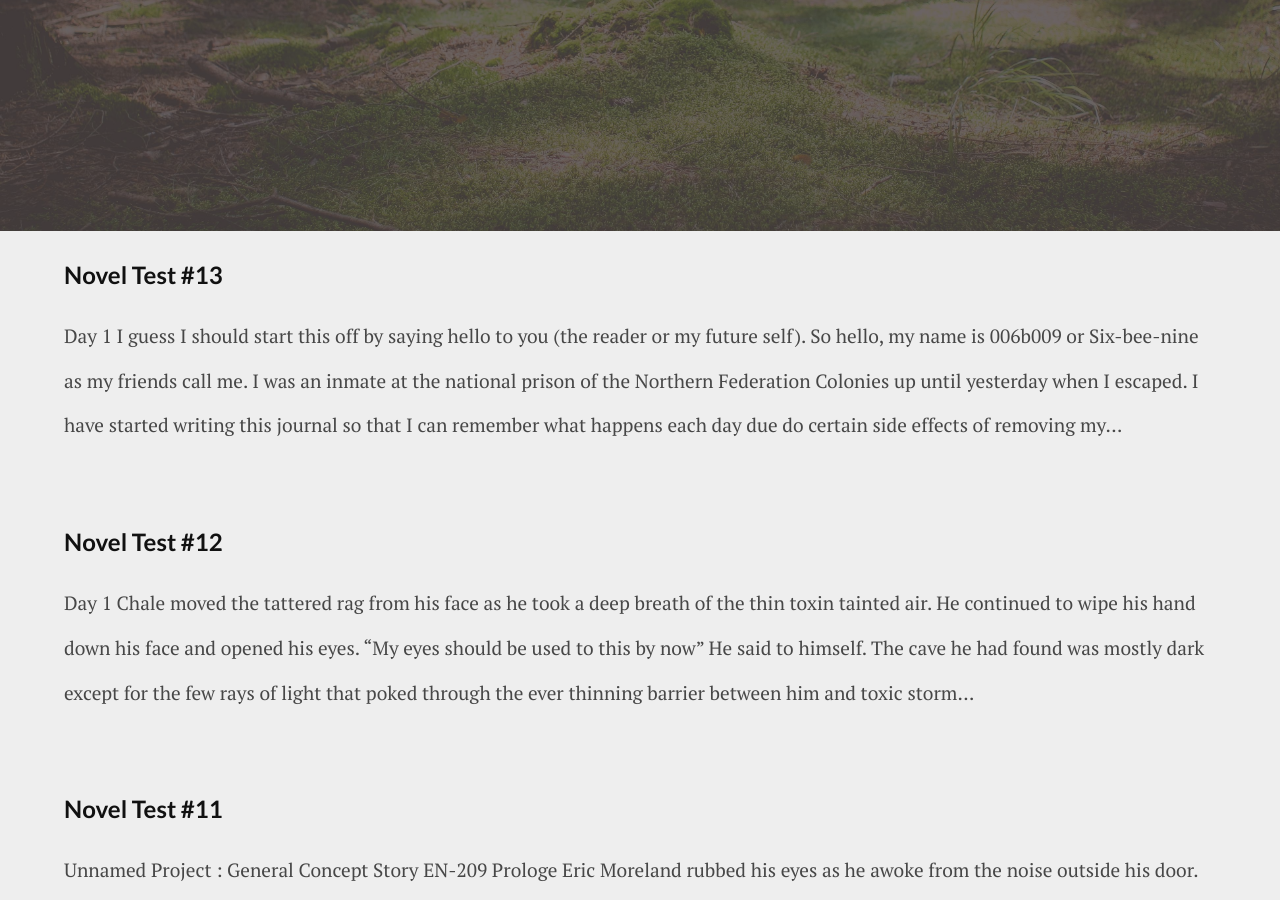
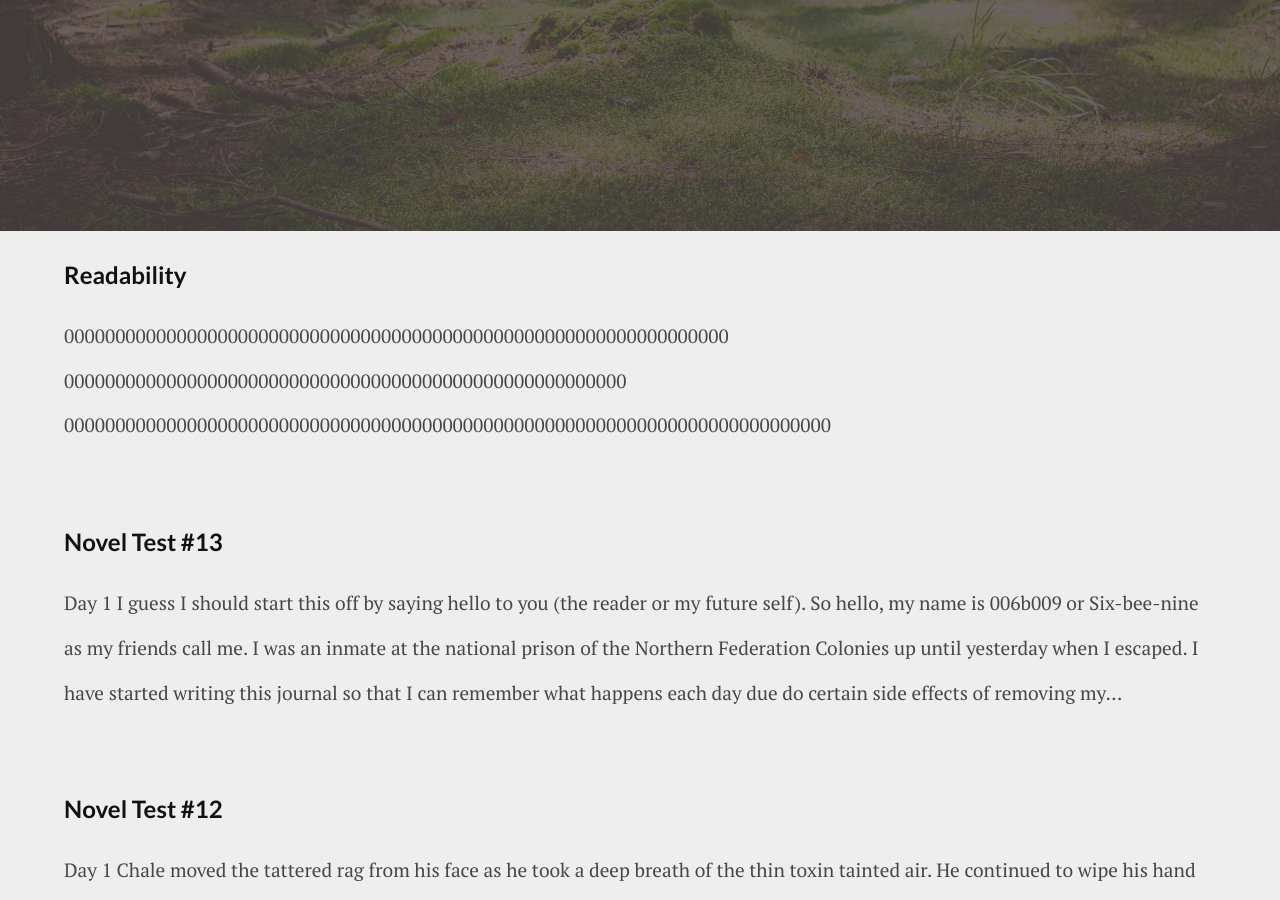
Before and after one commit to nightcry7/blog, a Jekyll site: the page built from index.html, in a window 1280 px wide and 900 px high, scrolled down 579 px. Built offline with Jekyll 4.4.1, drawn with Linux system fonts in a browser that asks for light colours; Markdown is read by kramdown in place of the engine named in the settings.

Commit message:
readability

```diff
--- a/_config.yml
+++ b/_config.yml
@@ -1,4 +1,3 @@
 name: TheDigitalHawk Blog
-markdown: redcarpet
 pygments: true
 baseurl: /pages
--- /dev/null
+++ b/_posts/2016-12-09-rd.markdown
@@ -0,0 +1,10 @@
+---
+layout: post
+title:  "Readability"
+date:   2016-12-09
+categories: blog
+---
+
+00000000000000000000000000000000000000000000000000000000000000000
+0000000000000000000000000000000000000000000000000000000
+000000000000000000000000000000000000000000000000000000000000000000000000000
```
